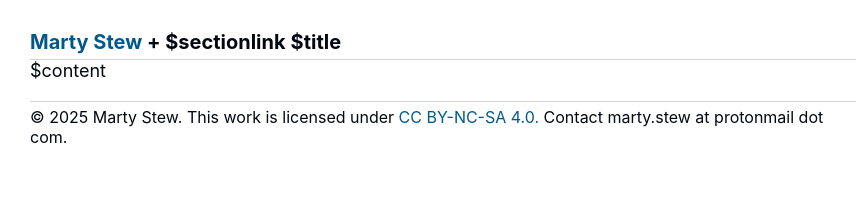
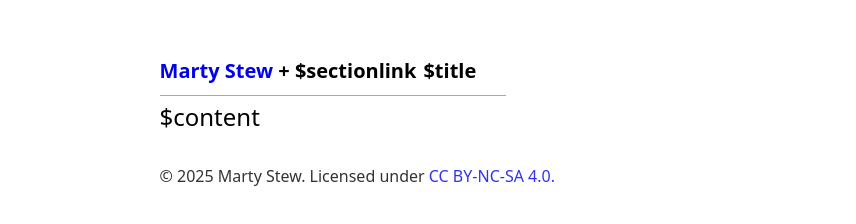
Before and after one commit to marty-stew/marty-stew.github.io, a plain HTML site: page templates/webpage.html in a window 1280 px wide. Shown: the whole page, without its empty margins (0-856 px from the left). Drawn offline with Linux system fonts and the light colour scheme; files that its build step writes are made by us from their sources.

Commit message:
Styles from thecascade.dev

```diff
--- a/docs/css/default.css
+++ b/docs/css/default.css
@@ -4,72 +4,70 @@
     box-sizing: border-box;
 }
 
+html {
+    color-scheme: light dark;
+}
+
 body {
-    background-color: #fff;
-    color: #030712;
-    font-family: -apple-system, BlinkMacSystemFont, "Segoe UI", "Noto Sans", Helvetica, Arial, sans-serif;
-    padding: 30px;
+    font-family: system-ui;
+    font-size: 1.5rem;
+    line-height: 1.75;
 }
 
 a {
-    color: #00598a;
     text-decoration: none;
 }
 
-a:hover {
+a:hover, a:focus, a:active {
     opacity: 0.8;
 }
 
-header, main, footer {
-    max-width: 830px;
+main {
+    margin-inline: auto;
+    margin-bottom: 3rem;
+    margin-top: 3rem;
+    max-width: min(70ch, 100% - 4rem);
+}
+
+header, article, footer {
     width: 100%;
 }
 
 header {
-    display: table;
-    border-bottom: 1px solid #d4d4d4;
-    padding-bottom: 5px;
+    border-bottom: 1px solid #a9a9a9;
+    display: inline-block;
+    padding-bottom: 7px;
+    padding-right: 30px;
+    width: auto;
 }
 
 header h1 {
-    font-size: 20px;
+    display: flex;
+    flex-direction: row;
+    flex-wrap: wrap;
+    font-size: 1.25rem;
+    justify-content: flex-start;
 }
 
-header h1 a {
-    /* color: #d4d4d4; */
+header h1 .sectionTitle {
+    padding-right: 7px;
 }
 
-header h1 .subtitle {
-    margin-left: 5px;
+article {
+    padding-bottom: 1em;
 }
 
-main {
-    font-size: 18px;
-}
-
-p {
-    line-height: 28px;
-    margin-top: 16px;
+article p {
+    font-size: clamp(1.2rem, calc(1.15rem + .26vw), 1.35rem);
+    margin-block-start: 1em;
+    max-width: 70ch;
 }
 
 footer {
-    border-top: 1px solid #d4d4d4;
-    margin-top: 20px;
-    padding-top: 5px;
+    font-size: 1rem;
+    opacity: 0.8;
 }
 
-/* Dark mode */
-@media (prefers-color-scheme: dark) {
-    body {
-	background-color: #030712;
-	color: #99a1af;
-    }
-
-    a {
-	color: #00bcff;
-    }
-
-    p {
-	color: #d4d4d8;
-    }
+footer a {
+    white-space: nowrap;
 }
--- a/templates/webpage.html
+++ b/templates/webpage.html
@@ -11,14 +11,16 @@
     <meta name="dcterms.modified" content="$datemodified">
   </head>
   <body>
-    <header>
-      <h1><a href="/">Marty Stew</a> + $sectionlink<span class="subtitle">$title</span></h1>
-    </header>
     <main>
-      $content
+      <header>
+	<h1><span class="sectionTitle"><a href="/">Marty Stew</a> + $sectionlink</span><span class="subtitle">$title</span></h1>
+      </header>
+      <article>
+	$content
+      </article>
+      <footer>
+	&copy; 2025 Marty Stew. Licensed under <a href="https://creativecommons.org/licenses/by-nc-sa/4.0/">CC BY-NC-SA 4.0.</a>
+      </footer>
     </main>
-    <footer>
-      &copy; 2025 Marty Stew. This work is licensed under <a href="https://creativecommons.org/licenses/by-nc-sa/4.0/">CC BY-NC-SA 4.0.</a> Contact marty.stew at protonmail dot com.
-    </footer>
   </body>
 </html>
```
